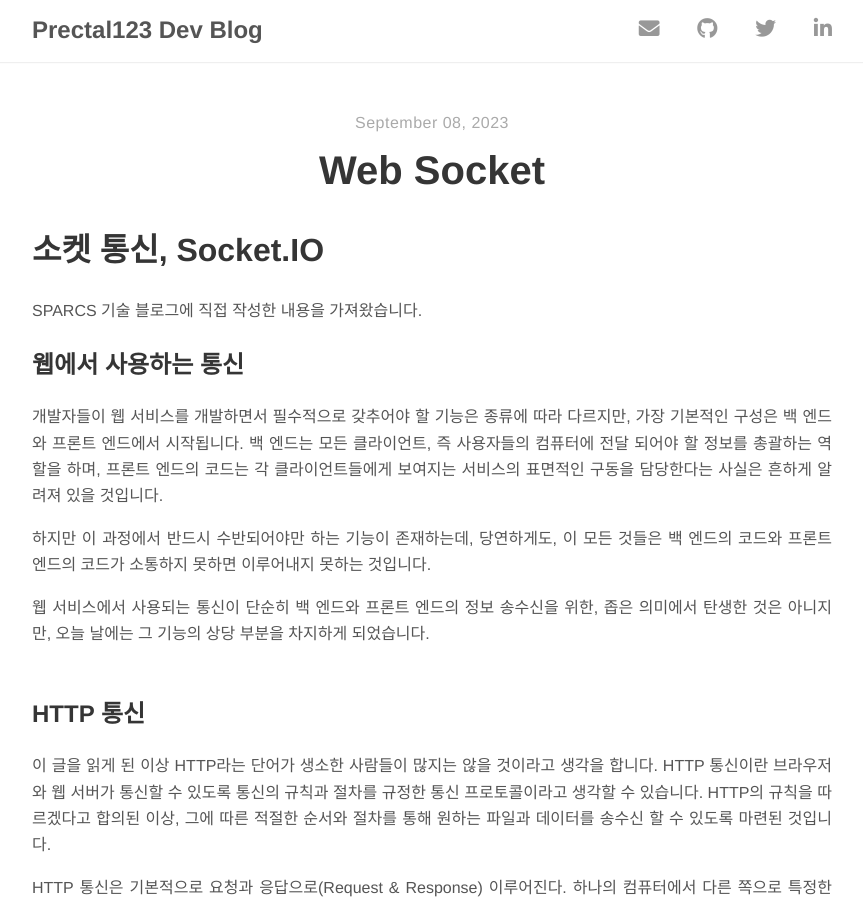
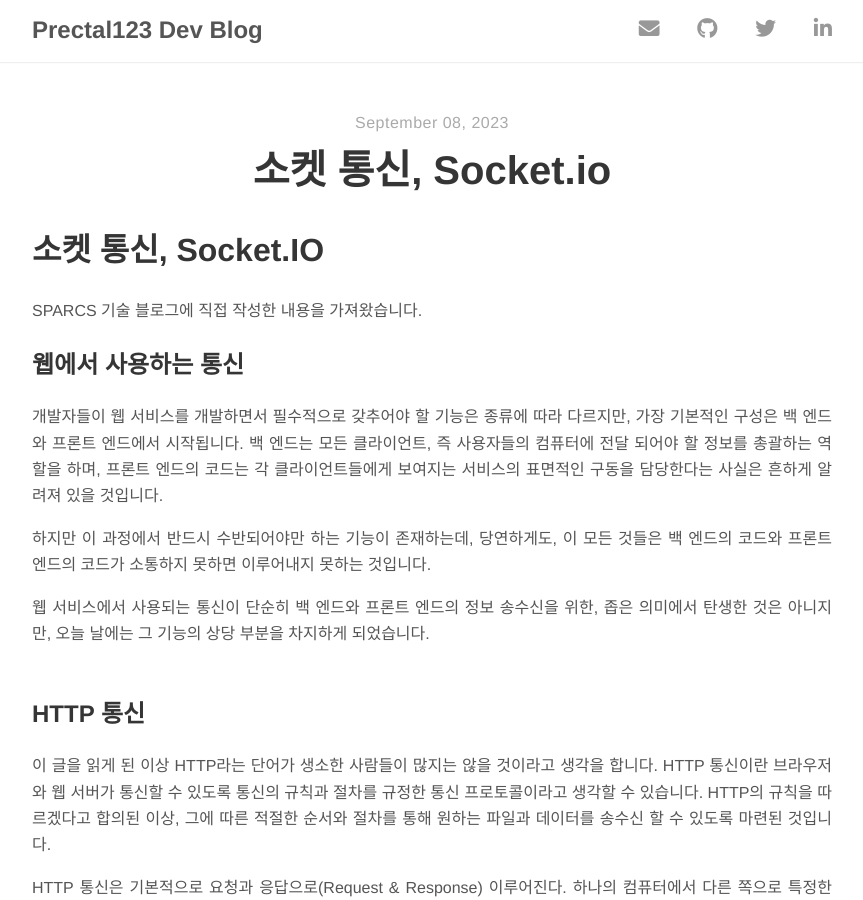
Before and after one commit to prectal123/prectal123.github.io, a Jekyll site: the page built from _posts/2023-09-08-Web-Socket.md, in a window 1280 px wide and 900 px high. Shown: the whole window, without its empty margins (208-1071 px from the left). Built offline with Jekyll 4.4.1, drawn with Linux system fonts in a browser that asks for light colours; nearby versions of some CDN libraries; our own code applies the rules of GitHub Pages for plain Markdown files.

Commit message:
post(fix): Web Socket add format

```diff
--- a/_posts/2023-09-08-Web-Socket.md
+++ b/_posts/2023-09-08-Web-Socket.md
@@ -1,3 +1,9 @@
+---
+layout: post
+title: "소켓 통신, Socket.io"
+author: "Hajun"
+---
+
 # **소켓 통신, Socket.IO**
 
 SPARCS 기술 블로그에 직접 작성한 내용을 가져왔습니다.
```
